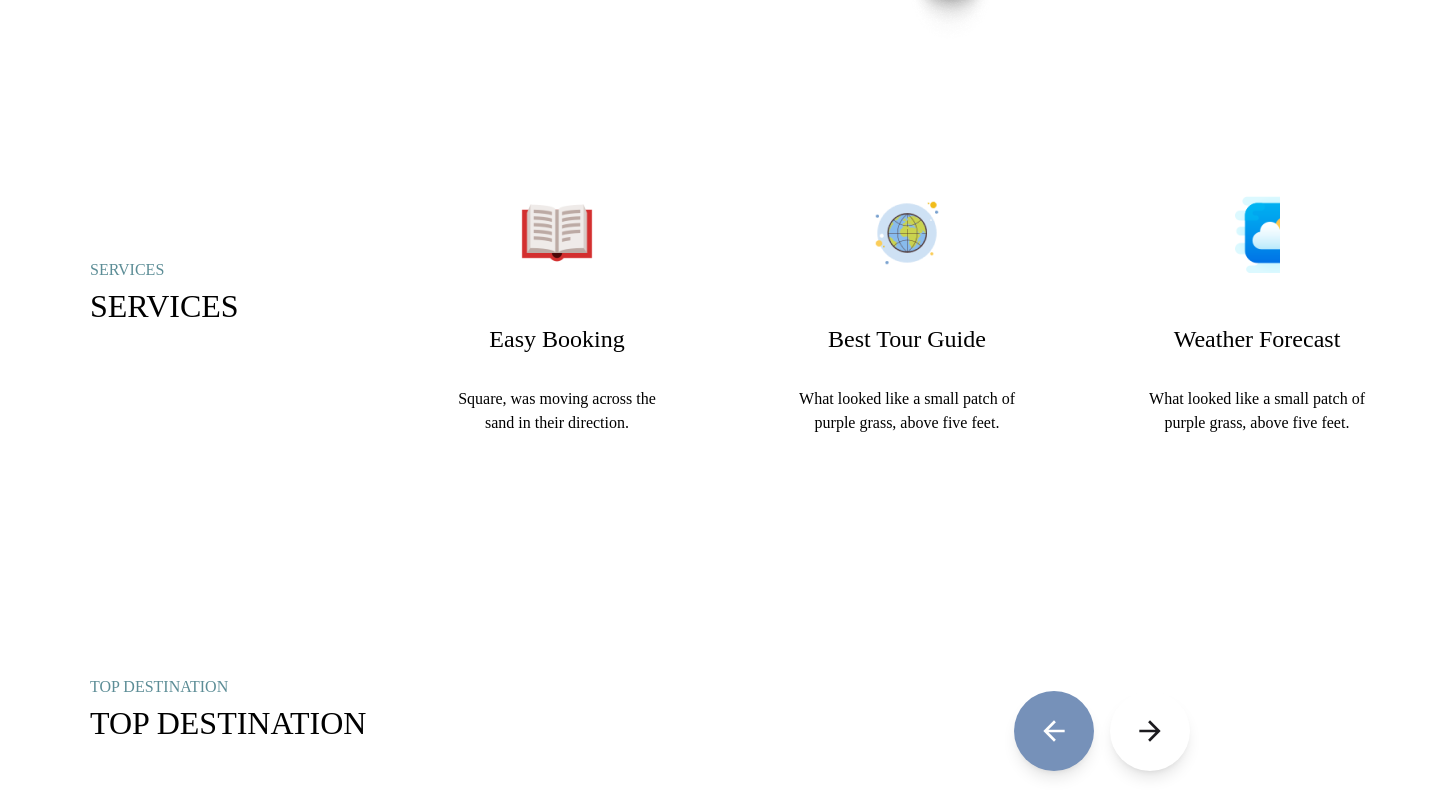
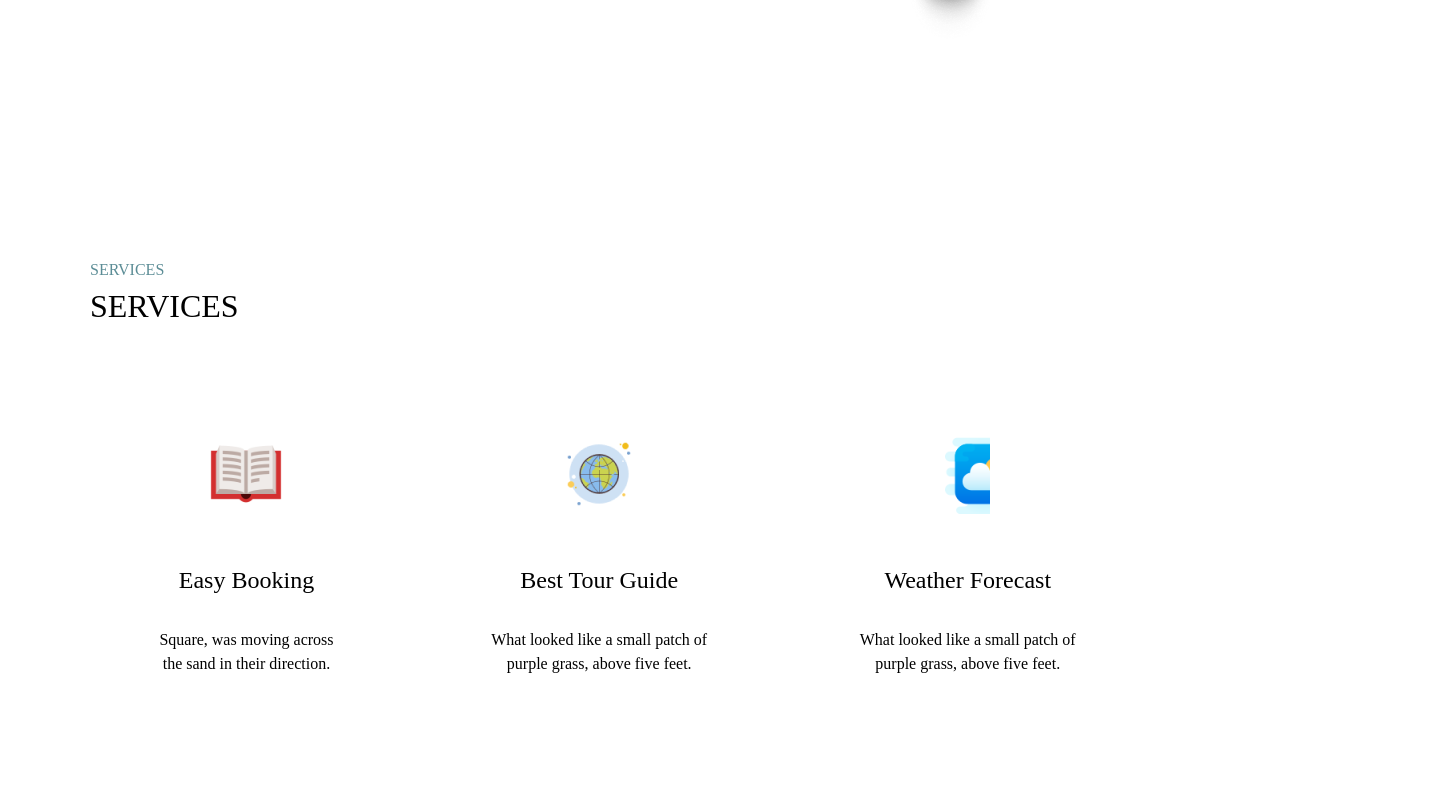
Before and after one commit to yannmarc/travel-page, a React (Create React App) app: page / in a window 1280 px wide. Shown: the part 849-1640 px from the top of the page, 1432 px wide, since content can reach past the window. Built offline with nearby package versions, Linux system fonts and the light colour scheme; the HTML template or start-up script is replaced by a standard one.

Commit message:
the guide section

```diff
--- a/src/components/GuideSection.jsx
+++ b/src/components/GuideSection.jsx
@@ -7,15 +7,15 @@ const GuideSection = () => {
   return (
     <Fragment>
             <section className='lg:relative py-[80px] lg:py-[140px]'>
-            <div className="main-container lg:max-w-[1100px] lg:mx-auto px-6 xl:px-0 flex flex-col lg:flex-row lg:flex lg:items-center gap-x-8">
+            <div className="main-container lg:max-w-[1100px] lg:mx-auto px-6 xl:px-0 flex flex-col lg:flex-row lg:flex xl:flex-col xl:items-start lg:items-center gap-x-8">
                 <div className="text">
                     <Headline
                     subHeading={"SERVICES"}
                     heading={"Our top value categories for you "}
                     />
                 </div>
-                <div className="cards-section lg:w-[1050px] lg:absolute lg:right-[-152px]">
-                    <div className="flex lg:justify-center flex-col lg:flex-row">
+                <div className="cards-section lg:w-[1050px] lg:absolute xl:relative lg:right-[-152px] xl:right-0">
+                    <div className="flex lg:justify-center flex-col items-center gap-y-8 lg:gap-y-0 lg:flex-row lg:gap-x-6">
                         {
                             serviceContent.map((service) => (
                                 <CategoryCard key={service.id} heading={service.heading} icon={service.icon} desc={service.desc}/>
```
